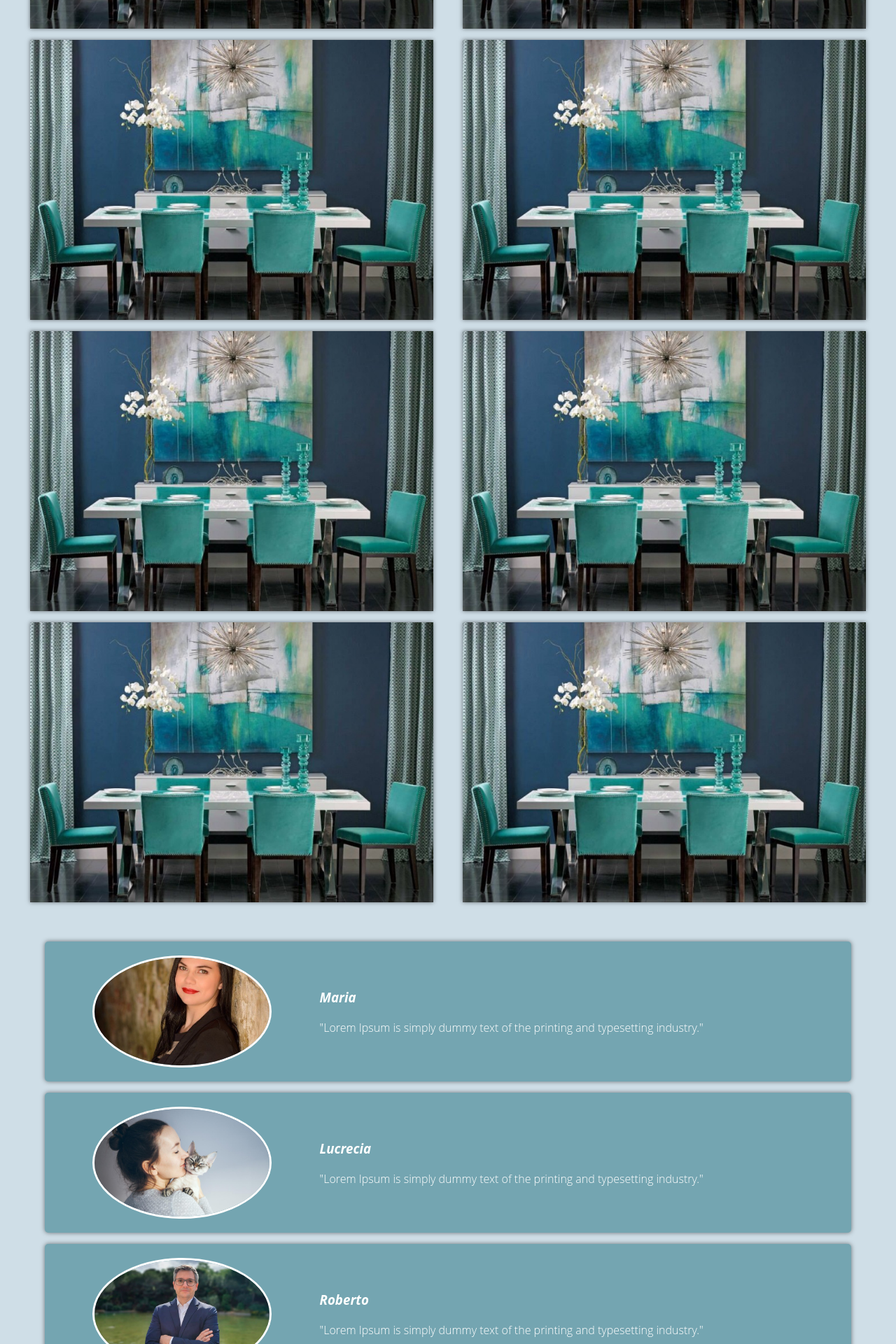
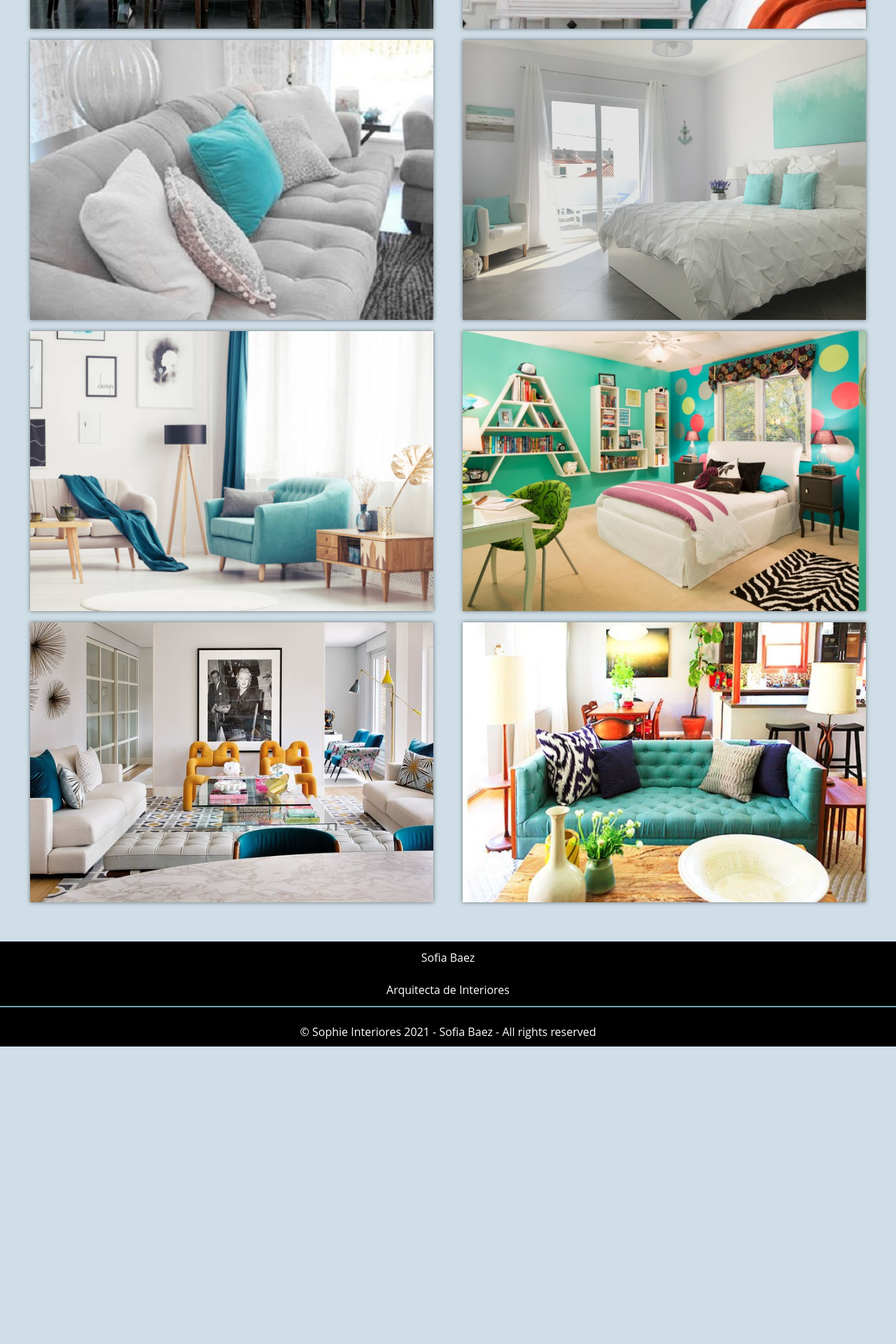
Before and after one commit to macadema/UI-Proyecto-Senpai, a React (Create React App) app in the folder proyecto-senpai/: page / in a window 1280 px wide. Shown: the part 880-2800 px from the top of the page at 70% size. After the commit the page ends 2375 px from the top, so only its background shows below. Built offline with nearby package versions, Linux system fonts and the light colour scheme.

Commit message:
Entrega2

```diff
--- a/proyecto-senpai/src/components/common/Proyecto.jsx
+++ b/proyecto-senpai/src/components/common/Proyecto.jsx
@@ -1,3 +1,6 @@
+
+//COMPONENTE TODAVIA NO USADO. ES PARA REDUCIR LOS DIVS REPETIDOS EN HOMEPAGE.JSX
+
 export function Proyecto(props){
     return (
         <>
--- /dev/null
+++ b/proyecto-senpai/src/components/common/articulo.jsx
@@ -0,0 +1,16 @@
+import axios from"axios";
+
+export function Articulo(props){
+
+    return (
+        <>
+            <h2 className="articulo contenido h2">Acerca de...</h2>
+            <p>Lorem ipsum dolor sit amet consectetur adipisicing elit. Explicabo accusamus nostrum soluta. Autem
+                voluptatem amet architecto odio quaerat nisi cumque vero exercitationem soluta dolorem dolorum eaque,
+                magni hic. Nam, sint! Odit ipsa, voluptatum labore, placeat quam, doloremque amet accusantium esse
+                soluta veniam ab recusandae repellat modi incidunt aperiam facilis ea blanditiis dolor totam dicta?
+                Voluptas asperiores ad aperiam, iusto enim error ratione, fugiat eos culpa, blanditiis officia!
+                Officiis, molestias culpa?
+            </p>
+        </>
+    )}
--- a/proyecto-senpai/src/components/pages/HomePage.jsx
+++ b/proyecto-senpai/src/components/pages/HomePage.jsx
@@ -1,12 +1,16 @@
 import { Proyecto } from "../common/Proyecto";
+import axios from "axios";
+import { useEffect, useState } from "react";
 
 export function HomePage(){
+
+
     return (
 
 <>
     <main>
 
-        <section className="portafolio">
+    <section className="portafolio">
             <div className="contenedor">
 
                 <h2 className="titulo">Proyectos</h2>
@@ -14,83 +18,72 @@ export function HomePage(){
                 <div className="galeria-port">
 
                     <div className="imagen-port">
-                        <Proyecto/>
+                        <img src="assets/img/proyectos1.jpg" alt=""/>
+                        <div className="hover-galeria">
+                            <img src="assets/img/LOGO Sophie sin fondo.png" alt=""/>
+                            <p>Proyecto Azul</p>
+                        </div>
                     </div>
 
                     <div className="imagen-port">
-                        <Proyecto/>
+                        <img src="assets/img/proyectos2.jpg" alt=""/>
+                        <div className="hover-galeria">
+                            <img src="assets/img/LOGO Sophie sin fondo.png" alt=""/>
+                            <p>Proyecto Rojo</p>
+                        </div>
                     </div>
 
                     <div className="imagen-port">
-                        <Proyecto/>
+                        <img src="assets/img/proyectos3.jpg" alt=""/>
+                        <div className="hover-galeria">
+                            <img src="assets/img/LOGO Sophie sin fondo.png" alt=""/>
+                            <p>Proyecto Naranja</p>
+                        </div>
                     </div>
 
                     <div className="imagen-port">
-                        <Proyecto/>
+                        <img src="assets/img/proyectos4.jpg" alt=""/>
+                        <div className="hover-galeria">
+                            <img src="assets/img/LOGO Sophie sin fondo.png" alt=""/>
+                            <p>Proyecto Verde</p>
+                        </div>
+                    </div>
+                    <div className="imagen-port">
+                        <img src="assets/img/proyecto5.jpg" alt=""/>
+                        <div className="hover-galeria">
+                            <img src="assets/img/LOGO Sophie sin fondo.png" alt=""/>
+                            <p>Proyecto Celeste</p>
+                        </div>
                     </div>
 
                     <div className="imagen-port">
-                        <Proyecto/>
+                        <img src="assets/img/proyecto6.jpg" alt=""/>
+                        <div className="hover-galeria">
+                            <img src="assets/img/LOGO Sophie sin fondo.png" alt=""/>
+                            <p>Proyecto Blanco</p>
+                        </div>
                     </div>
 
                     <div className="imagen-port">
-                        <Proyecto/>
+                        <img src="assets/img/proyecto7.jpg" alt=""/>
+                        <div className="hover-galeria">
+                            <img src="assets/img/LOGO Sophie sin fondo.png" alt=""/>
+                            <p>Proyecto Amarillo</p>
+                        </div>
                     </div>
 
                     <div className="imagen-port">
-                        <Proyecto/>
+                        <img src="assets/img/proyecto8.jpg" alt=""/>
+                        <div className="hover-galeria">
+                            <img src="assets/img/LOGO Sophie sin fondo.png" alt=""/>
+                            <p>Proyecto Negro</p>
+                        </div>
                     </div>
-
-                    <div className="imagen-port">
-                        <Proyecto/>
-                    </div>
-
                 </div>
-            </div>
-        </section>
-
-        <section>
-
-            <div className="contenedor-clientes">
-
-                <div className="clientes">
-
-                    <div className="un-cliente">
-
-                        <img src="assets/img/cliente1.jpg" alt=""/>
-                        <div className="texto-cliente">
-                            <h3><i>Maria</i></h3>
-                            <p>"Lorem Ipsum is simply dummy text of the printing and typesetting industry."</p>
-                        </div>
-
-                    </div>
-
-                    <div className="un-cliente">
-                        <img src="assets/img/cliente2.jpg" alt=""/>
-                        <div className="texto-cliente">
-                            <h3><i>Lucrecia</i></h3>
-                            <p>"Lorem Ipsum is simply dummy text of the printing and typesetting industry."</p>
-                        </div>
-
-                    </div>
-
-                    <div className="un-cliente">
-
-                        <img src="assets/img/cliente3.jpg" alt=""/>
-                        <div className="texto-cliente">
-                            <h3><i>Roberto</i></h3>
-                            <p>"Lorem Ipsum is simply dummy text of the printing and typesetting industry."</p>
-                        </div>
-
-                    </div>
-
-                </div>
-
             </div>
         </section>
 
     </main>
 
 </>
-);
-}
+)}
--- a/proyecto-senpai/src/components/pages/Quienessomos.jsx
+++ b/proyecto-senpai/src/components/pages/Quienessomos.jsx
@@ -1,26 +1,29 @@
+import { Articulo } from "../common/articulo";
+import axios from "axios";
+import { useEffect, useState } from "react";
+
 export function QuienesSomos(){
+    const [articulos, setArticulos] = useState([]);
+
+    //Traigo info de api.json
+    useEffect(()=>{
+        axios.get("http://localhost:3000/Articulos").then((response) => {
+            setArticulos(response.data);
+    });
+
+}, []);
 
     return (
     <>
         <article className="articulo">
             <div className="articulo contenido">
-                <h2 className="articulo contenido h2">Acerca de...</h2>
-                <p>Lorem ipsum dolor sit amet consectetur adipisicing elit. Explicabo accusamus nostrum soluta. Autem
-                    voluptatem amet architecto odio quaerat nisi cumque vero exercitationem soluta dolorem dolorum eaque,
-                    magni hic. Nam, sint! Odit ipsa, voluptatum labore, placeat quam, doloremque amet accusantium esse
-                    soluta veniam ab recusandae repellat modi incidunt aperiam facilis ea blanditiis dolor totam dicta?
-                    Voluptas asperiores ad aperiam, iusto enim error ratione, fugiat eos culpa, blanditiis officia!
-                    Officiis, molestias culpa?</p>
-            </div>
+                {articulos.map(function (articulo) {
+                    return (
 
-            <div className="articulo contenido">
-                <h2 className="articulo contenido h2">Mision</h2>
-                <p>Lorem ipsum dolor sit amet consectetur adipisicing elit. Delectus enim esse illo inventore veniam,
-                    voluptas porro ea aut suscipit velit facilis eligendi molestias sit, aliquid saepe nihil minima,
-                    accusantium dignissimos laborum? Possimus iusto dolor deserunt, excepturi delectus eligendi molestiae
-                    necessitatibus iste quae blanditiis optio culpa dolore ipsa labore libero, quam non rerum aliquam sequi
-                    explicabo, accusantium beatae consequatur dignissimos qui! Unde voluptatibus praesentium eligendi ullam
-                    tenetur ut rem aliquam earum! </p>
+                    <Articulo key={articulo.id} />
+
+                    );
+                })}
             </div>
 
             <div className="articulo contenido">
```
Also changed, not shown: proyecto-senpai/src/server/api.json (+14 -28 lines), proyecto-senpai/src/server/db-1644802247142.json (added, +19 -0 lines).
